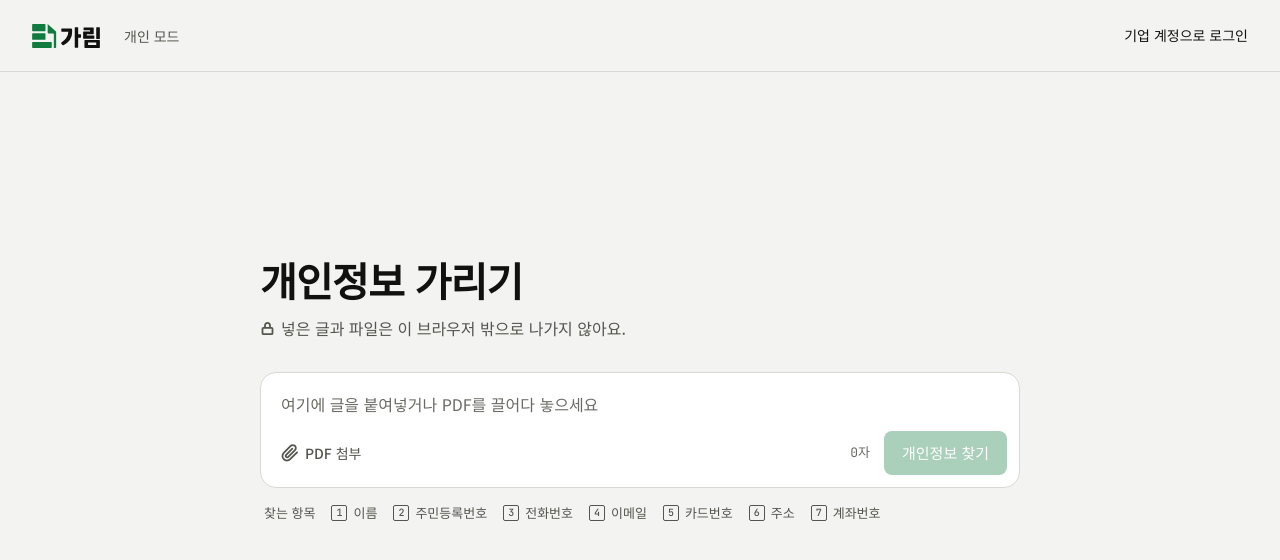
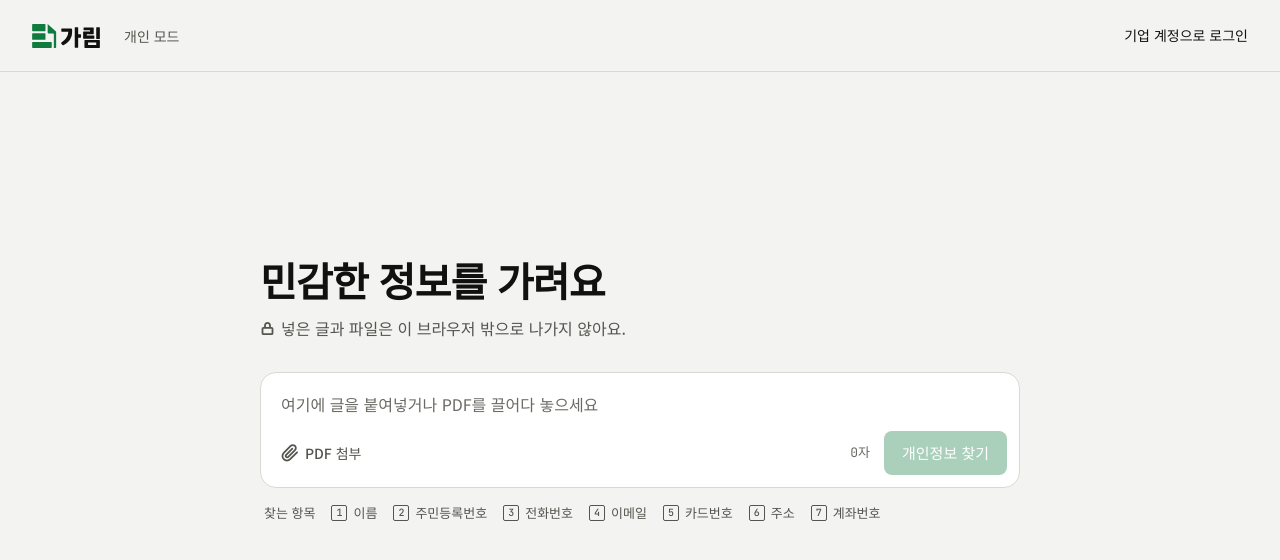
Before and after one commit to sbychul/2026_hackathon, a React (Vite) app: page / in a window 1280 px wide. Both pictures are taken after a click on the button "개인으로 사용하기". Shown: the top 560 px of the page. Built offline with nearby package versions, Linux system fonts and the light colour scheme; no server answers.

Commit message:
style: 개인 모드 메인 제목을 '민감한 정보를 가려요'로 변경 (#43)

```diff
--- a/src/pages/MainPage.tsx
+++ b/src/pages/MainPage.tsx
@@ -70,7 +70,7 @@ export default function MainPage({ onFind, onFindPdf, mode = 'personal' }: { onF
     <main className={`main-body ${enterprise ? 'enterprise-page enterprise-input' : ''}`}>
       <div className="center-col">
         {enterprise && <p className="enterprise-eyebrow">기업 모드 · 개인정보 가리기</p>}
-        <h1 className="title" ref={titleRef} tabIndex={-1}>{enterprise ? '공유 전에 개인정보를 가려요' : '개인정보 가리기'}</h1>
+        <h1 className="title" ref={titleRef} tabIndex={-1}>{enterprise ? '공유 전에 개인정보를 가려요' : '민감한 정보를 가려요'}</h1>
         <p className="desc">
           <img src={lockIcon} width={15} height={15} alt="" />
           넣은 글과 파일은 이 브라우저 밖으로 나가지 않아요.
```
Also changed, not shown: tests/browser/accessibility.md (+1 -1 lines).
